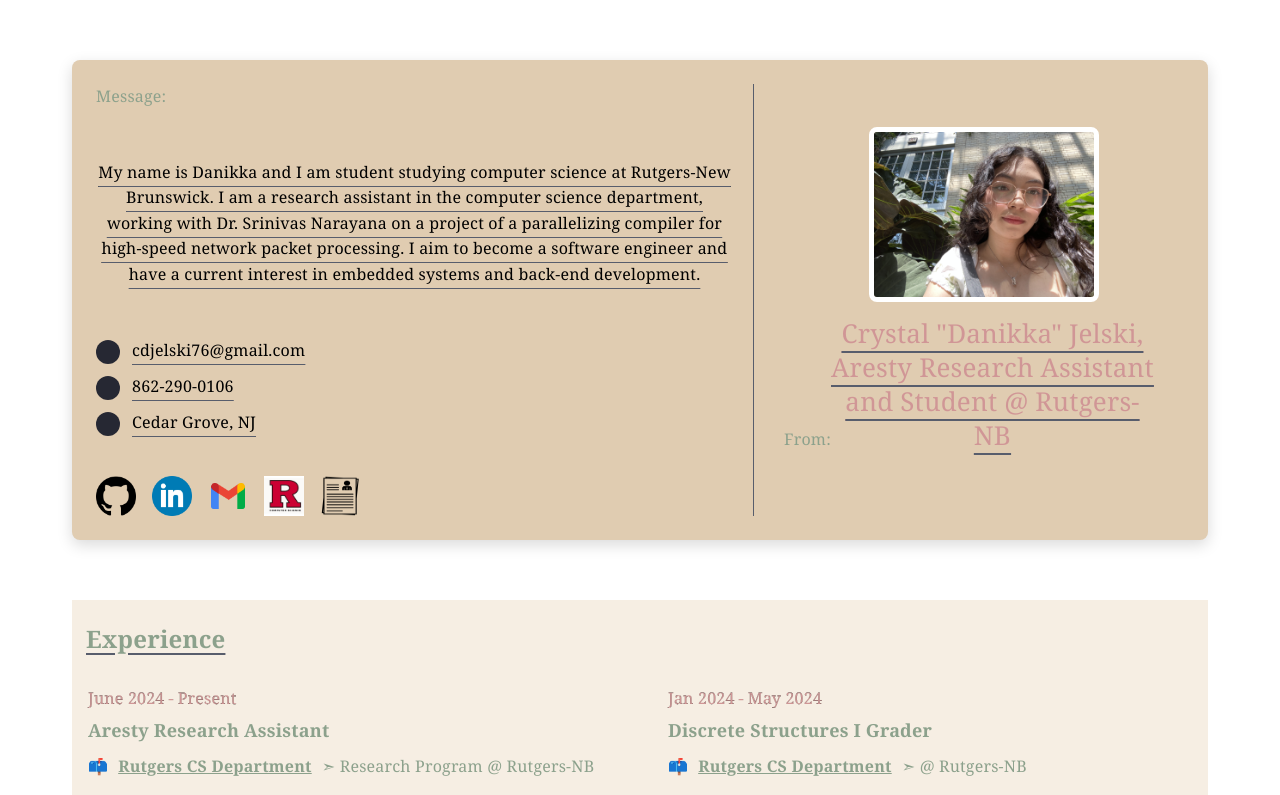
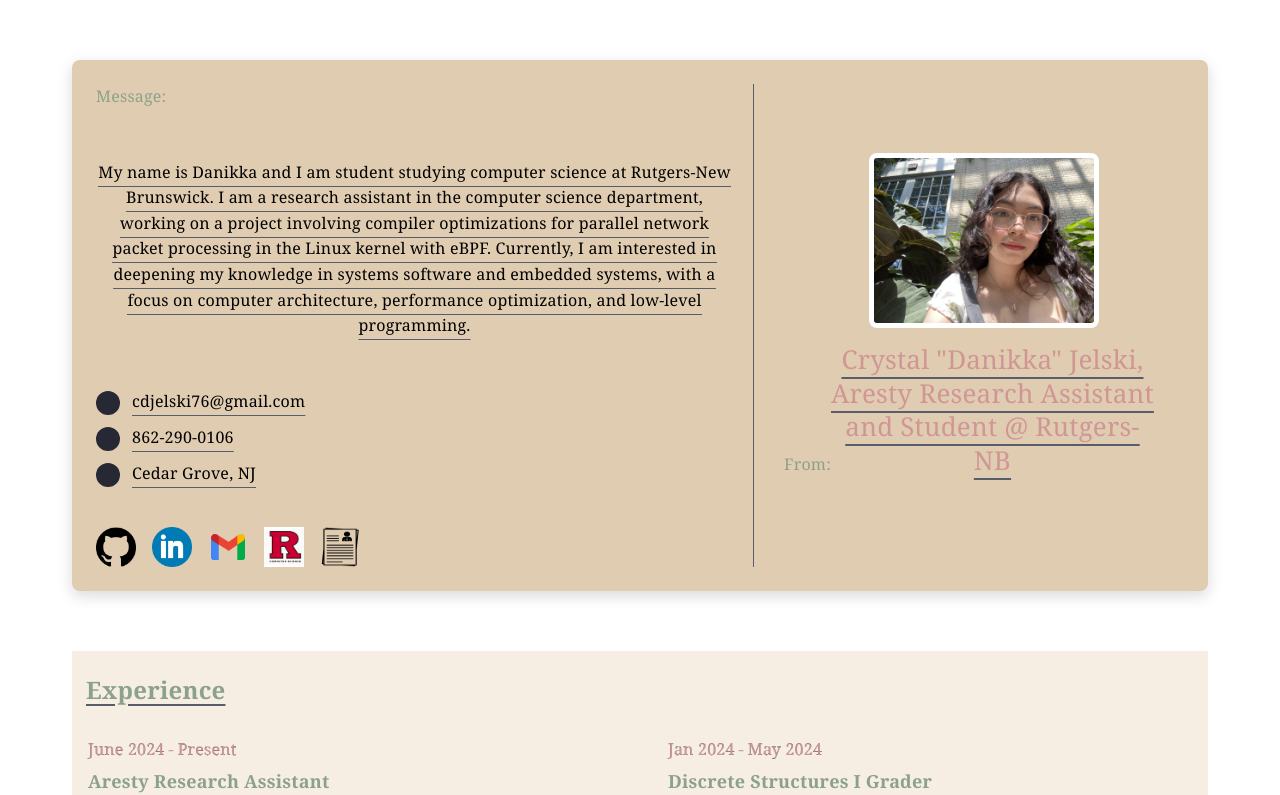
Before and after one commit to cdjel/Resume-Port, a React (Vite) app: page / in a window 1280 px wide. Shown: the top 795 px of the page. Built offline with nearby package versions, Linux system fonts and the light colour scheme; some icons are missing.

Commit message:
wording changes

```diff
--- a/src/components/header/Header.jsx
+++ b/src/components/header/Header.jsx
@@ -13,7 +13,7 @@ const Header = () => {
               Message:
             </p>
             <p className="header-text text text-black">
-              My name is Danikka and I am student studying computer science at Rutgers-New Brunswick. I am a research assistant in the computer science department, working with Dr. Srinivas Narayana on a project of a parallelizing compiler for high-speed network packet processing. I aim to become a software engineer and have a current interest in embedded systems and back-end development.
+              My name is Danikka and I am student studying computer science at Rutgers-New Brunswick. I am a research assistant in the computer science department, working on a project involving compiler optimizations for parallel network packet processing in the Linux kernel with eBPF. Currently, I am interested in deepening my knowledge in systems software and embedded systems, with a focus on computer architecture, performance optimization, and low-level programming.
             </p>
             <ul className="contact-info-list grid text-white">
               <li className="grid items-start info-item">
```
Also changed, not shown: 2 other files (tests, documents, lock files or other folders).
